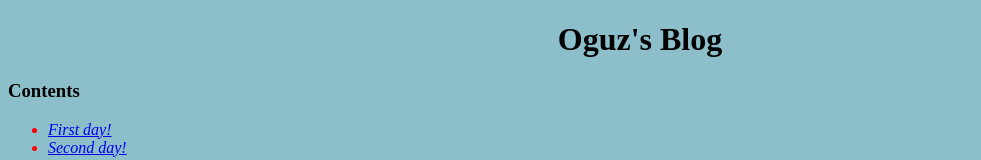
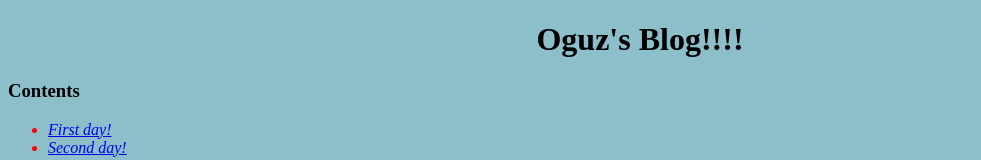
Before and after one commit to Oguzkorkmaz5514/Oguzkorkmaz5514.github.io, a plain HTML site: page myblok.html in a window 1280 px wide. Shown: the top 160 px of the page, without its empty margins (0-981 px from the left). Drawn offline with Linux system fonts and the light colour scheme.

Commit message:
Add files via upload

```diff
--- a/myblok.html
+++ b/myblok.html
@@ -29,7 +29,7 @@
     </head>
     <body>
 
-        <h1>Oguz's Blog</h1>
+        <h1>Oguz's Blog!!!!</h1>
 
         <h3>Contents</h3>
         <ul>
```
